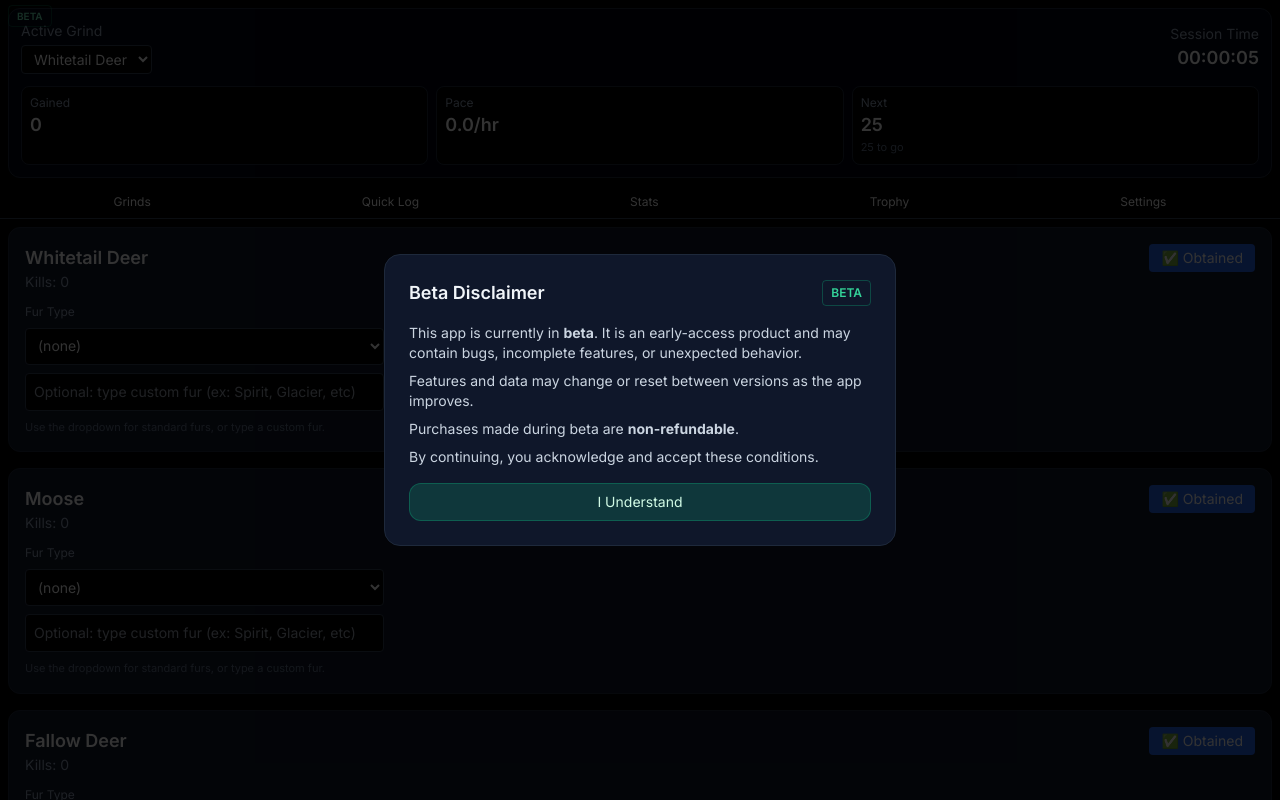
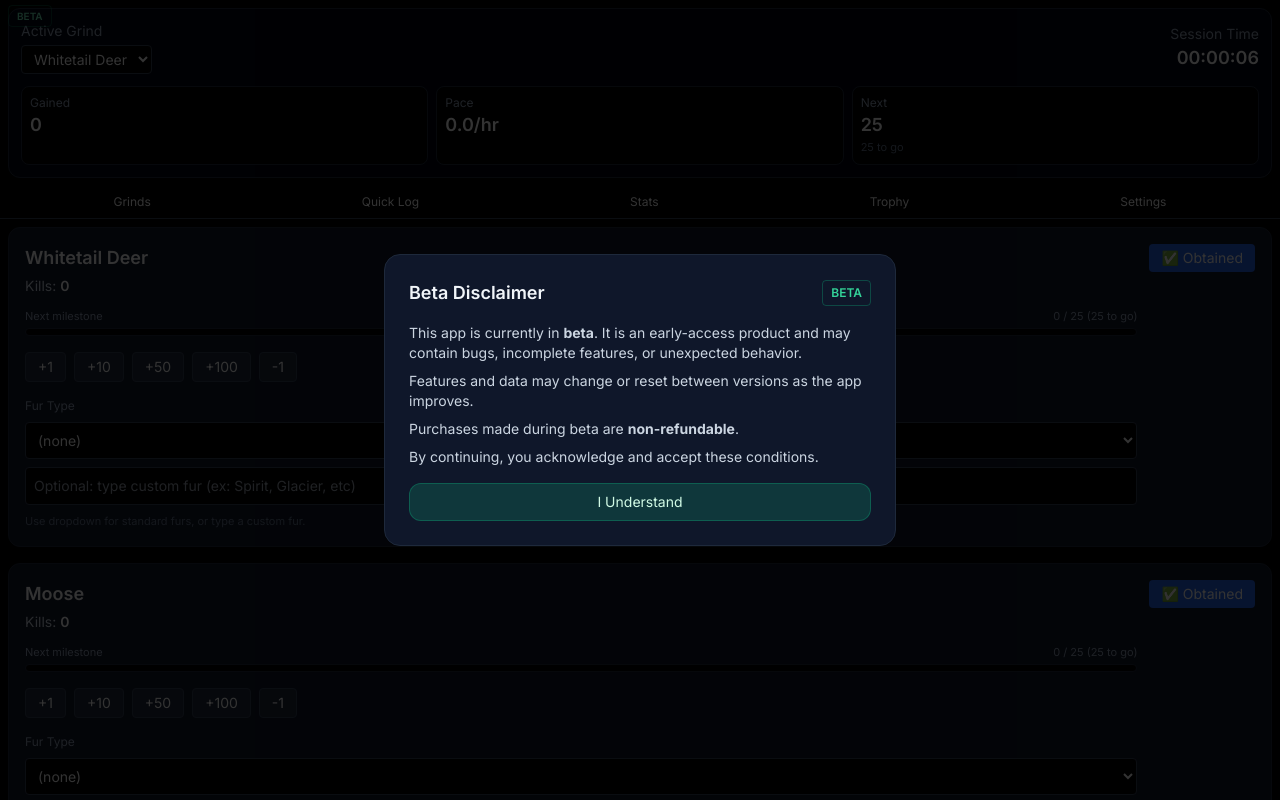
Before and after one commit to Camoford/great-one-grind, a React (Vite) app: page / in a window 1280 px wide. Shown: the top 800 px of the page. Built offline with nearby package versions, Linux system fonts and the light colour scheme.

Commit message:
Grinds speed mode: quick add buttons + milestone progress

```diff
--- a/components/GrindsList.tsx
+++ b/components/GrindsList.tsx
@@ -28,6 +28,18 @@ function getFursForSpecies(species: string): string[] {
   }
 }
 
+function nextMilestone(kills: number) {
+  const milestones = [25, 50, 100, 250, 500, 1000, 2000, 5000, 10000];
+  for (const m of milestones) {
+    if (kills < m) return m;
+  }
+  return kills + 1000;
+}
+
+function clamp(n: number, min: number, max: number) {
+  return Math.max(min, Math.min(max, n));
+}
+
 export default function GrindsList() {
   const grinds = useHunterStore((s) => s.grinds);
   const setKills = useHunterStore((s) => s.setKills);
@@ -37,8 +49,17 @@ export default function GrindsList() {
   const [confirmingId, setConfirmingId] = useState<string | null>(null);
   const [customFurById, setCustomFurById] = useState<Record<string, string>>({});
 
+  const sorted = useMemo(() => grinds, [grinds]);
+
+  const bumpKills = (id: string, delta: number) => {
+    const g = sorted.find((x) => x.id === id);
+    if (!g) return;
+    const next = Math.max(0, (g.kills || 0) + delta);
+    setKills(id, next);
+  };
+
   const handleObtained = (id: string) => {
-    const grind = grinds.find((g) => g.id === id);
+    const grind = sorted.find((g) => g.id === id);
     if (!grind) return;
 
     const fur = (grind.fur || customFurById[id] || "Unknown").trim();
@@ -50,9 +71,11 @@ export default function GrindsList() {
       obtainedAt: Date.now(),
     });
 
+    // Grinder default reset
     setKills(id, 0);
     setFur(id, undefined);
 
+    // clear custom fur after obtain
     setCustomFurById((p) => {
       const copy = { ...p };
       delete copy[id];
@@ -62,8 +85,6 @@ export default function GrindsList() {
     setConfirmingId(null);
   };
 
-  const sorted = useMemo(() => grinds, [grinds]);
-
   if (!sorted.length) {
     return <div className="text-center text-slate-400 mt-10">No active grinds found.</div>;
   }
@@ -72,7 +93,14 @@ export default function GrindsList() {
     <div className="space-y-4">
       {sorted.map((grind) => {
         const options = getFursForSpecies(grind.species);
+
         const selectedValue = options.includes(grind.fur || "") ? (grind.fur || "") : "";
+        const kills = grind.kills || 0;
+
+        const nm = nextMilestone(kills);
+        const prev = nm === 25 ? 0 : nm === 50 ? 25 : nm === 100 ? 50 : nm === 250 ? 100 : nm === 500 ? 250 : nm === 1000 ? 500 : nm === 2000 ? 1000 : nm === 5000 ? 2000 : nm === 10000 ? 5000 : nm - 1000;
+        const span = Math.max(1, nm - prev);
+        const progress = clamp(((kills - prev) / span) * 100, 0, 100);
 
         return (
           <div
@@ -80,14 +108,55 @@ export default function GrindsList() {
             className="rounded-xl bg-slate-900 p-4 shadow-md border border-slate-800"
           >
             <div className="flex justify-between items-start gap-3">
-              <div className="min-w-0">
+              <div className="min-w-0 flex-1">
                 <h3 className="text-lg font-semibold">{grind.species}</h3>
-                <p className="text-sm text-slate-400">
-                  Kills: {grind.kills}
-                  {grind.fur ? ` • Fur: ${grind.fur}` : ""}
-                </p>
 
-                <div className="mt-3 space-y-2">
+                <div className="mt-1 flex items-center gap-3 text-sm text-slate-300">
+                  <div>
+                    Kills: <span className="text-white font-semibold">{kills}</span>
+                  </div>
+                  {grind.fur ? (
+                    <div className="text-slate-400">
+                      Fur: <span className="text-white">{grind.fur}</span>
+                    </div>
+                  ) : null}
+                </div>
+
+                {/* Progress to next milestone */}
+                <div className="mt-3">
+                  <div className="flex justify-between text-[11px] text-slate-400">
+                    <span>Next milestone</span>
+                    <span>
+                      {kills} / {nm} ({Math.max(0, nm - kills)} to go)
+                    </span>
+                  </div>
+                  <div className="mt-1 h-2 w-full rounded bg-black border border-slate-800 overflow-hidden">
+                    <div className="h-full bg-blue-600" style={{ width: `${progress}%` }} />
+                  </div>
+                </div>
+
+                {/* Quick Add Buttons */}
+                <div className="mt-4 flex flex-wrap gap-2">
+                  {[1, 10, 50, 100].map((n) => (
+                    <button
+                      key={n}
+                      className="px-3 py-1 text-sm rounded bg-slate-800 border border-slate-700 hover:bg-slate-700"
+                      onClick={() => bumpKills(grind.id, n)}
+                    >
+                      +{n}
+                    </button>
+                  ))}
+                  <button
+                    className="px-3 py-1 text-sm rounded bg-slate-800 border border-slate-700 hover:bg-slate-700"
+                    onClick={() => bumpKills(grind.id, -1)}
+                    title="Undo 1"
+                  >
+                    -1
+                  </button>
+                </div>
+
+                {/* Fur Controls */}
+                <div className="mt-4 space-y-2">
                   <div className="text-xs text-slate-400">Fur Type</div>
 
                   <select
@@ -124,12 +193,14 @@ export default function GrindsList() {
                     }
                     placeholder="Optional: type custom fur (ex: Spirit, Glacier, etc)"
                   />
+
                   <div className="text-[11px] text-slate-500">
-                    Use the dropdown for standard furs, or type a custom fur.
+                    Use dropdown for standard furs, or type a custom fur.
                   </div>
                 </div>
               </div>
 
+              {/* Obtained */}
               <div className="shrink-0">
                 {confirmingId === grind.id ? (
                   <div className="flex gap-2">
```
